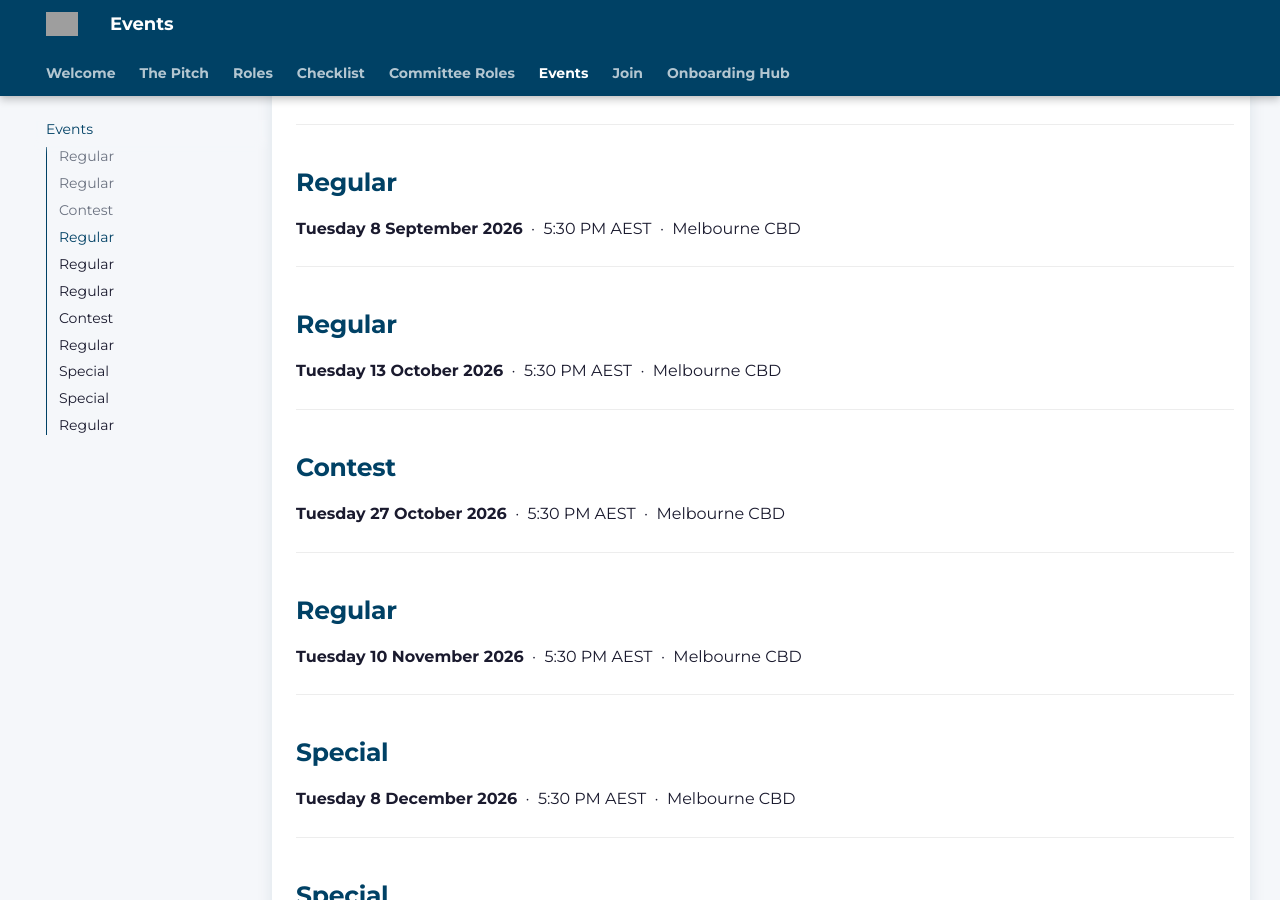
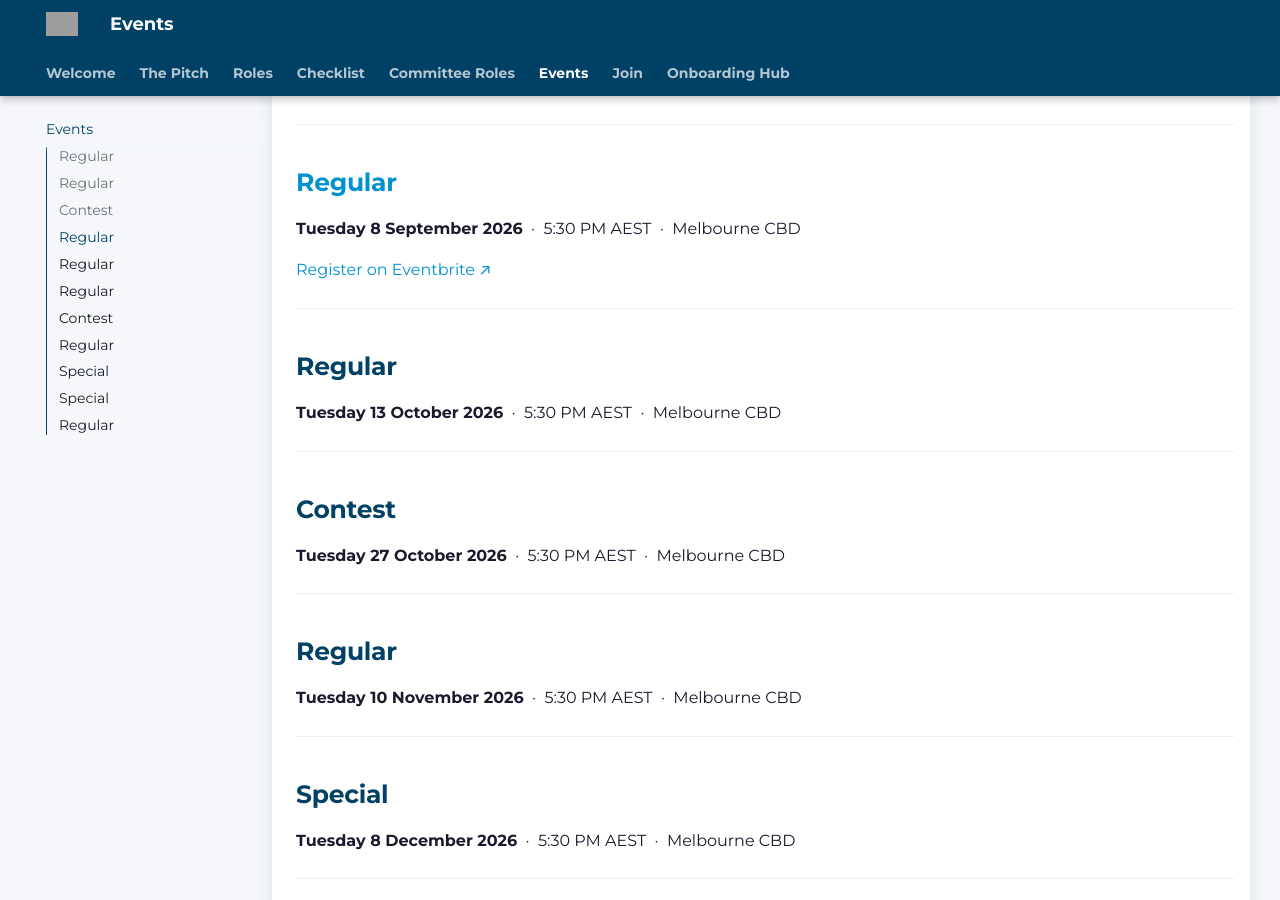
Before and after one commit to rkenefeck/gototoastmasters, an MkDocs documentation site: the page built from docs/events.md, in a window 1280 px wide and 900 px high, scrolled down 782 px. Built offline with MkDocs 1.6.1 and Material for MkDocs 9.7.7, drawn with Linux system fonts in a browser that asks for light colours; plug-ins that fetch from the network failed and are left out; grey boxes are pictures that could not be loaded.

Commit message:
auto: refresh Events page from meeting schedule

```diff
--- a/docs/events.md
+++ b/docs/events.md
@@ -30,9 +30,11 @@
 
 ---
 
-## Regular
+## [Regular](https://www.eventbrite.com.au/e/goto-toastmasters-leadership-confidence-and-public-speaking-seminar-tickets-1992685201078)
 
 **Tuesday 8 September 2026** &nbsp;·&nbsp; 5:30 PM AEST &nbsp;·&nbsp; Melbourne CBD
+
+[Register on Eventbrite ↗](https://www.eventbrite.com.au/e/goto-toastmasters-leadership-confidence-and-public-speaking-seminar-tickets-1992685201078)
 
 ---
 
```
